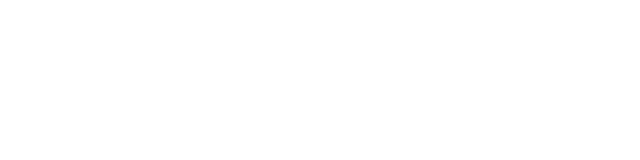
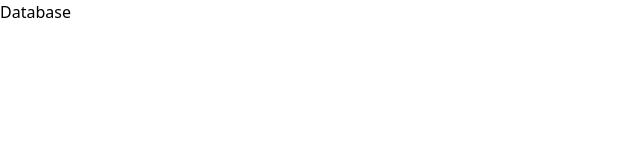
Before and after one commit to HaiKeijiro/scrabble_game_latest, a React (Vite) app: page /database in a window 1280 px wide. Before the commit this address had no page. Shown: the top 160 px of the page, without its empty margins (0-640 px from the left). Built offline with nearby package versions, Linux system fonts and the light colour scheme.

Commit message:
Changed game page to main page

```diff
--- a/src/App.jsx
+++ b/src/App.jsx
@@ -1,10 +1,11 @@
 import { Route, Routes } from "react-router-dom";
-import Game from "./pages/Game";
-
+import Main from "./pages/Main";
+import Database from "./pages/Database";
 function App() {
   return (
     <Routes>
-      <Route path="/" element={<Game />} />
+      <Route path="/" element={<Main />} />
+      <Route path="/database" element={<Database />} />
     </Routes>
   );
 }
```
Also changed, not shown: src/pages/Main.jsx (renamed from src/pages/Game.jsx).
